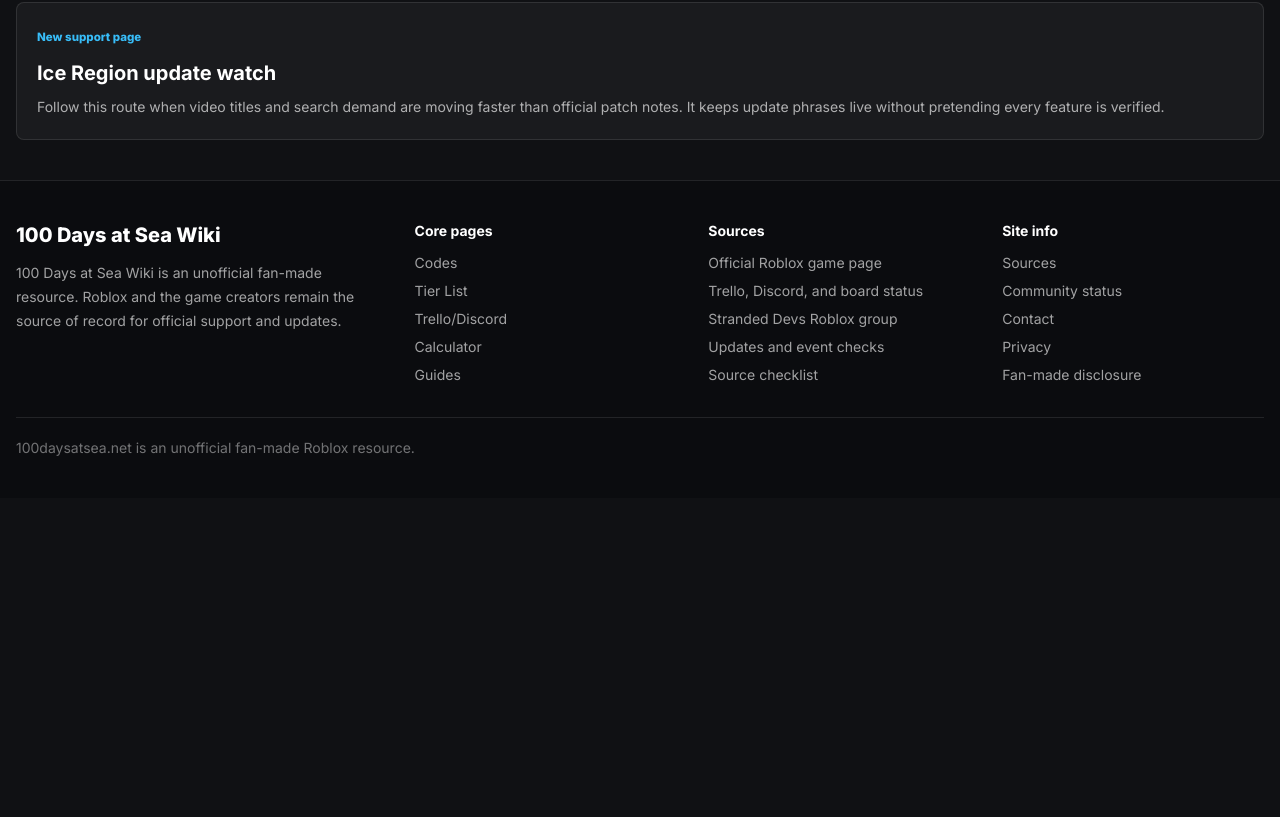
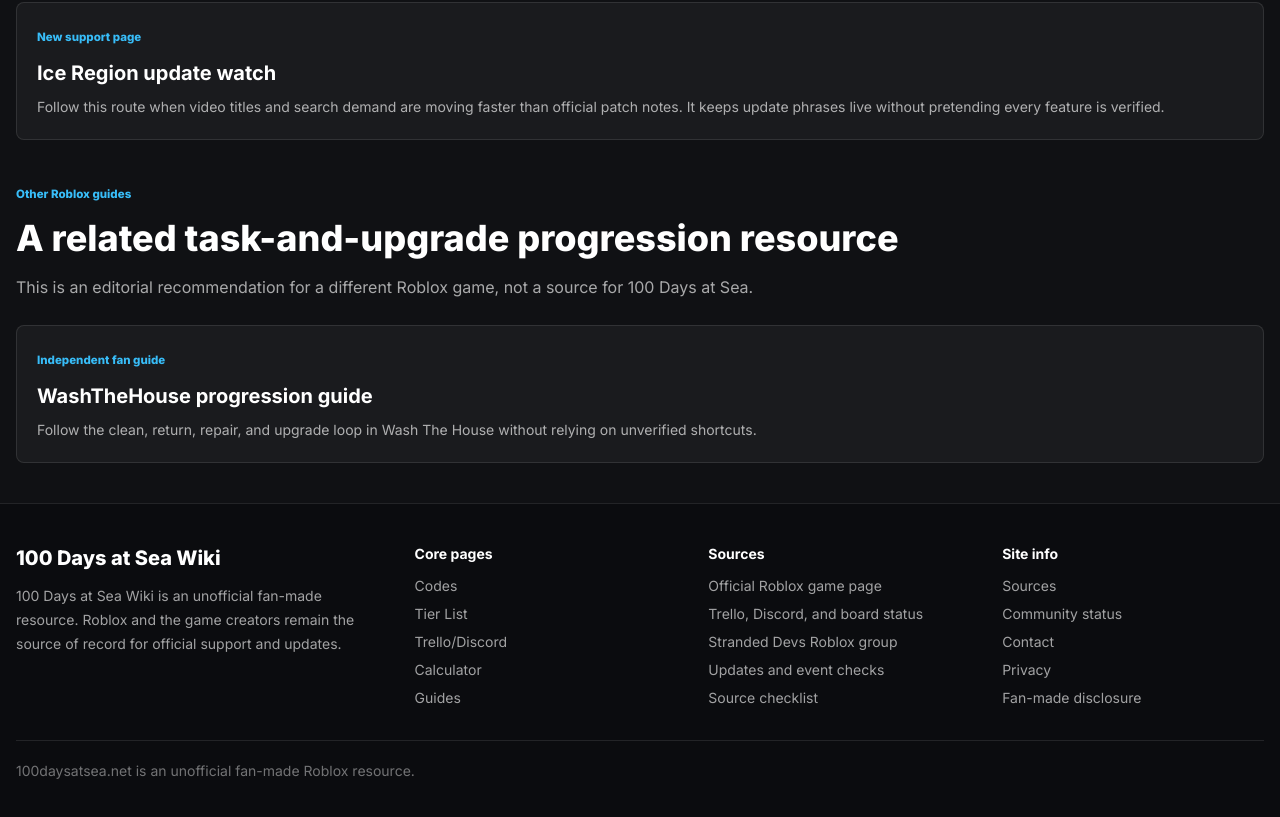
Before and after one commit to tracycao221/100daysatsea, a Next.js app: page /guides in a window 1280 px wide. Shown: the part 3275-4092 px from the top of the page. Before the commit the page ends 3773 px from the top, so only its background shows below. Built offline with nearby package versions, Linux system fonts and the light colour scheme; no server answers.

Commit message:
Add related Wash The House progression resource

```diff
--- a/src/app/guides/page.tsx
+++ b/src/app/guides/page.tsx
@@ -75,6 +75,25 @@
           </p>
         </Link>
       </section>
+
+      <section className="mt-10">
+        <SectionHeader
+          eyebrow="Other Roblox guides"
+          title="A related task-and-upgrade progression resource"
+          copy="This is an editorial recommendation for a different Roblox game, not a source for 100 Days at Sea."
+        />
+        <a
+          href="https://washthehouse.com/progression-guide/"
+          className="content-card mt-6 block"
+          rel="noopener"
+        >
+          <span className="mini-label">Independent fan guide</span>
+          <h2 className="mt-3 text-xl font-bold text-white">WashTheHouse progression guide</h2>
+          <p className="mt-2 text-sm leading-6 text-white/65">
+            Follow the clean, return, repair, and upgrade loop in Wash The House without relying on unverified shortcuts.
+          </p>
+        </a>
+      </section>
     </main>
   );
 }
```
